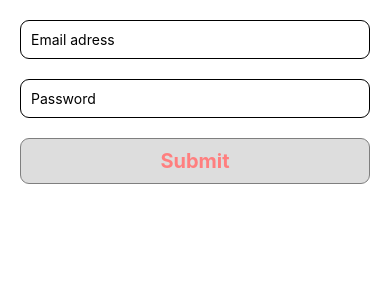
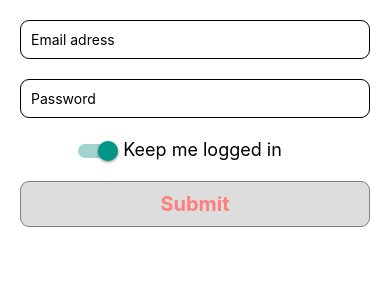
Before and after one commit to InDaviX/NewComponents, a React Native app: screen / in a window 390 px wide. Shown: the top 300 px of the page. Built offline with nearby package versions, Linux system fonts and the light colour scheme.

Commit message:
Fajne logowanie z ergonomicznym switchem

```diff
--- a/App.tsx
+++ b/App.tsx
@@ -3,13 +3,17 @@ import {
   Pressable,
   SafeAreaView,
   ScrollView,
+  Switch,
   Text,
   TextInput,
+  TouchableWithoutFeedback,
+  View,
 } from 'react-native';
 
 const App = () => {
   const [email, setEmail] = useState('');
   const [password, setPassword] = useState('');
+  const [keepLoggedIn, setKeepLoggedIn] = useState(true);
   return (
     <SafeAreaView>
       <ScrollView>
@@ -37,6 +41,28 @@ const App = () => {
             setPassword(value);
           }}
         />
+        <TouchableWithoutFeedback
+          onPress={() => setKeepLoggedIn(!keepLoggedIn)}>
+          <View
+            style={{
+              flex: 1,
+              flexDirection: 'row',
+              alignItems: 'center',
+              marginBottom: 20,
+              justifyContent: 'center',
+            }}>
+            <Switch
+              style={{marginTop: 3}}
+              value={keepLoggedIn}
+              onValueChange={value => {
+                setKeepLoggedIn(value);
+              }}
+            />
+            <Text style={{paddingLeft: 5, paddingRight: 30, fontSize: 18}}>
+              Keep me logged in
+            </Text>
+          </View>
+        </TouchableWithoutFeedback>
         <Pressable
           disabled={email.length <= 10 || password.length < 8}
           style={[
```
